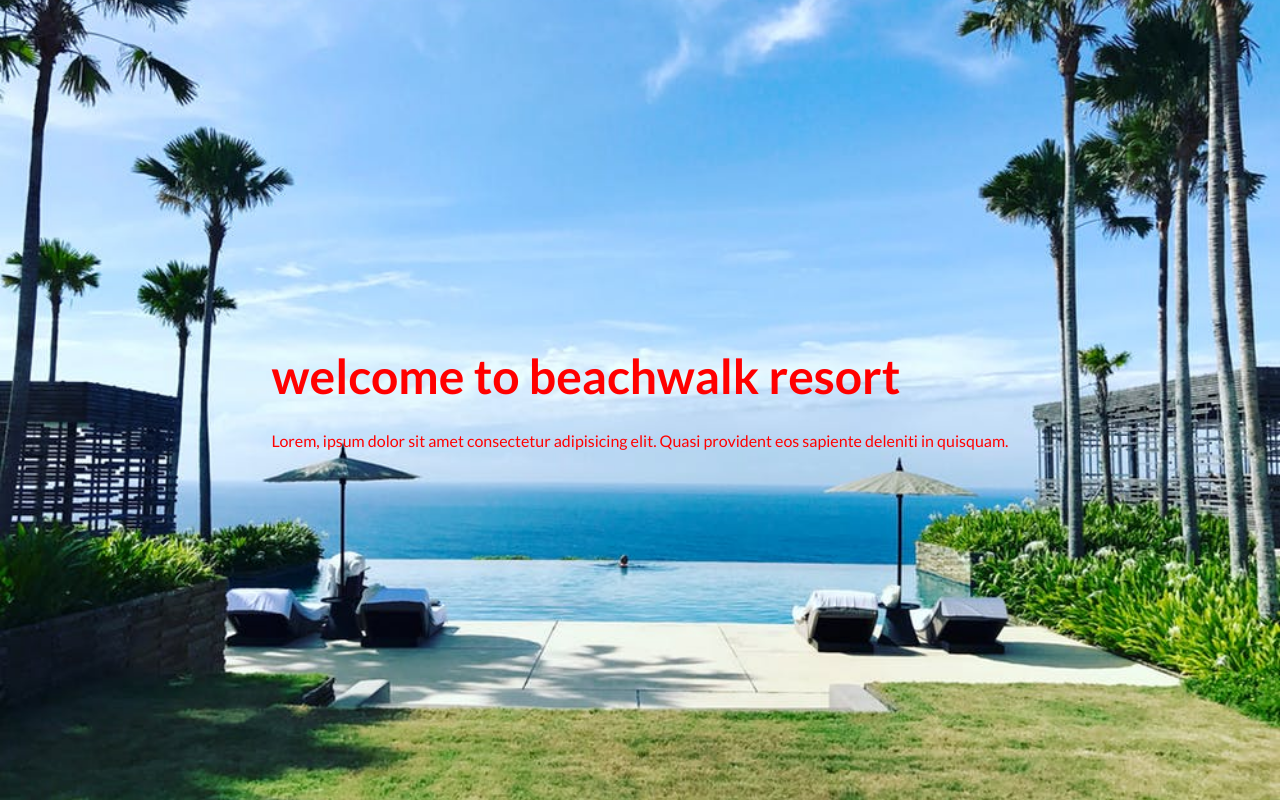
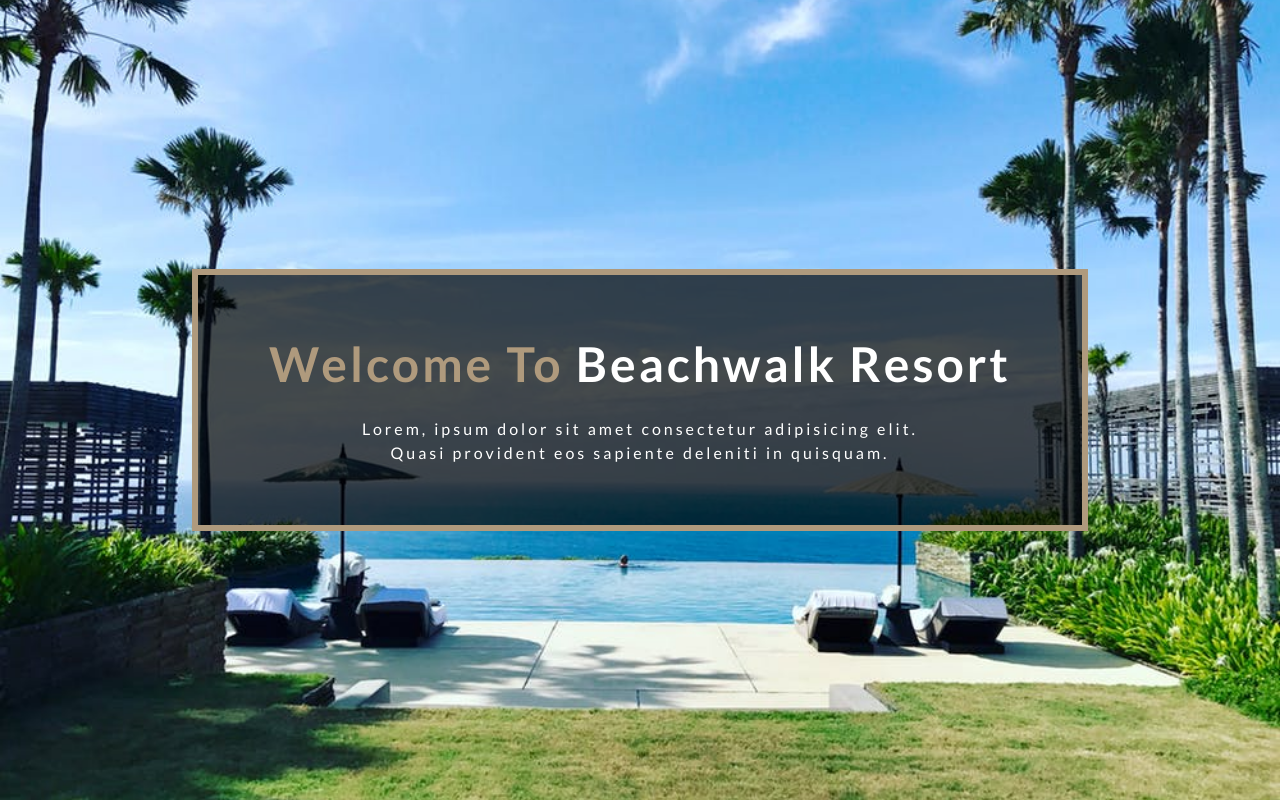
Before and after one commit to orociclo/styled-components-beachwalk-resort, a React (Create React App) app: page / in a window 1280 px wide. Built offline with nearby package versions, Linux system fonts and the light colour scheme.

Commit message:
banner component helper functions

```diff
--- a/src/components/globals/Banner.js
+++ b/src/components/globals/Banner.js
@@ -1,6 +1,12 @@
 import React from "react";
 import styled, { css, keyframes } from "styled-components";
-import { setColor } from "../../styles";
+import {
+    setColor,
+    setRem,
+    setLetterSpacing,
+    setBorder,
+    media
+} from "../../styles";
 const Banner = ({ className, title, text, children, greeting }) => {
     return (
         <div className={className}>
@@ -15,6 +21,35 @@ const Banner = ({ className, title, text, children, greeting }) => {
     );
 };
 const BannerWrapper = styled(Banner)`
-    color: red;
+  background: rgba(0, 0, 0, 0.7);
+  text-align: center;
+  padding: ${setRem(60)} ${setRem(32)};
+  ${setLetterSpacing(3)}
+  color: ${setColor.mainWhite};
+  h1 {
+    text-transform: capitalize;
+    font-size: ${setRem(48)};
+    color: ${setColor.primaryColor};
+    span {
+      color: ${setColor.mainWhite};
+    }
+  }
+  p {
+    width: 85%;
+    margin: 0 auto;
+  }
+  ${media.tablet` width: 70vw;
+    ${setBorder({ width: "6px", color: setColor.primaryColor })};
+    p {
+      width: 75%;
+    }`}
+
+
+  h1 {
+    /* animation */
+  }
+  .info {
+    /* animation */
+  }
 `;
 export default BannerWrapper;
--- a/src/styles.js
+++ b/src/styles.js
@@ -1,3 +1,5 @@
+import { css } from "styled-components";
+
 export const setColor = {
     primaryColor: "#af9a7d",
     mainWhite: "#fff",
@@ -12,16 +14,47 @@ export const setFont = {
 };
 
 export const setFlex = ({ x = "center", y = "center" } = {}) => {
-    return `
-        display: flex;
-        align-items:${y};
-        justify-content:${x}
-    `;
+    return `display:flex;align-items:${y};justify-content:${x}`;
 };
 
-export const setBackground = ({ img, color = "rgba(0,0,0,0)" } = {}) => {
-    return `
-        background: linear-gradient(${color}, ${color}),
-        url(${img}) center/cover fixed no-repeat;
+export const setBackground = ({
+    img = "https://images.pexels.com/photos/1628086/pexels-photo-1628086.jpeg?auto=compress&cs=tinysrgb&dpr=2&w=500",
+    color = "rgba(0,0,0,0)"
+} = {}) => {
+    return `background: linear-gradient(${color}, ${color}),
+    url(${img}) center/cover fixed no-repeat`;
+};
+
+export const setRem = (number = 16) => {
+    return `${number / 16}rem`;
+};
+
+export const setLetterSpacing = (number = 2) => {
+    return `letter-spacing:${number}px`;
+};
+
+export const setBorder = ({
+    width = "2px",
+    style = "solid",
+    color = "black"
+} = {}) => {
+    return `border:${width} ${style} ${color}`;
+};
+
+const sizes = {
+    large: 1200,
+    desktop: 992,
+    tablet: 768,
+    phone: 576
+};
+
+// Iterate through the sizes and create a media template
+export const media = Object.keys(sizes).reduce((acc, label) => {
+    acc[label] = (...args) => css`
+        @media (min-width: ${sizes[label] / 16}em) {
+            ${css(...args)}
+        }
     `;
-};
+
+    return acc;
+}, {});
```
